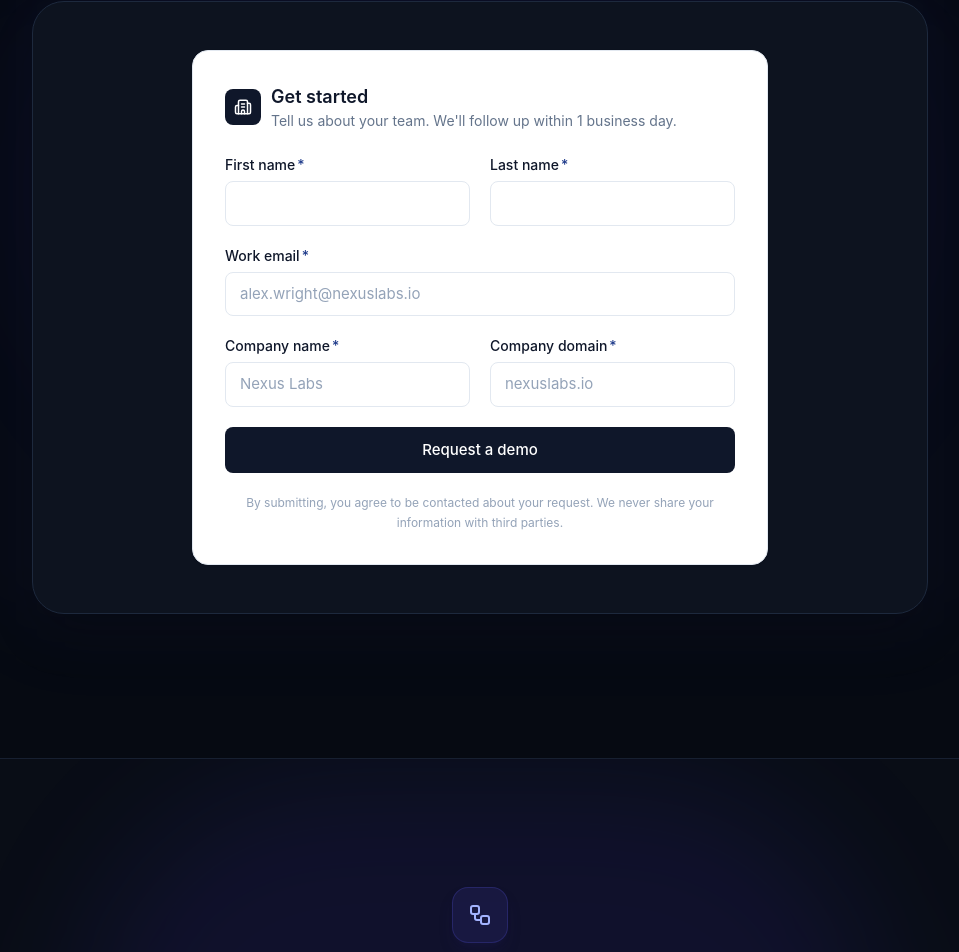
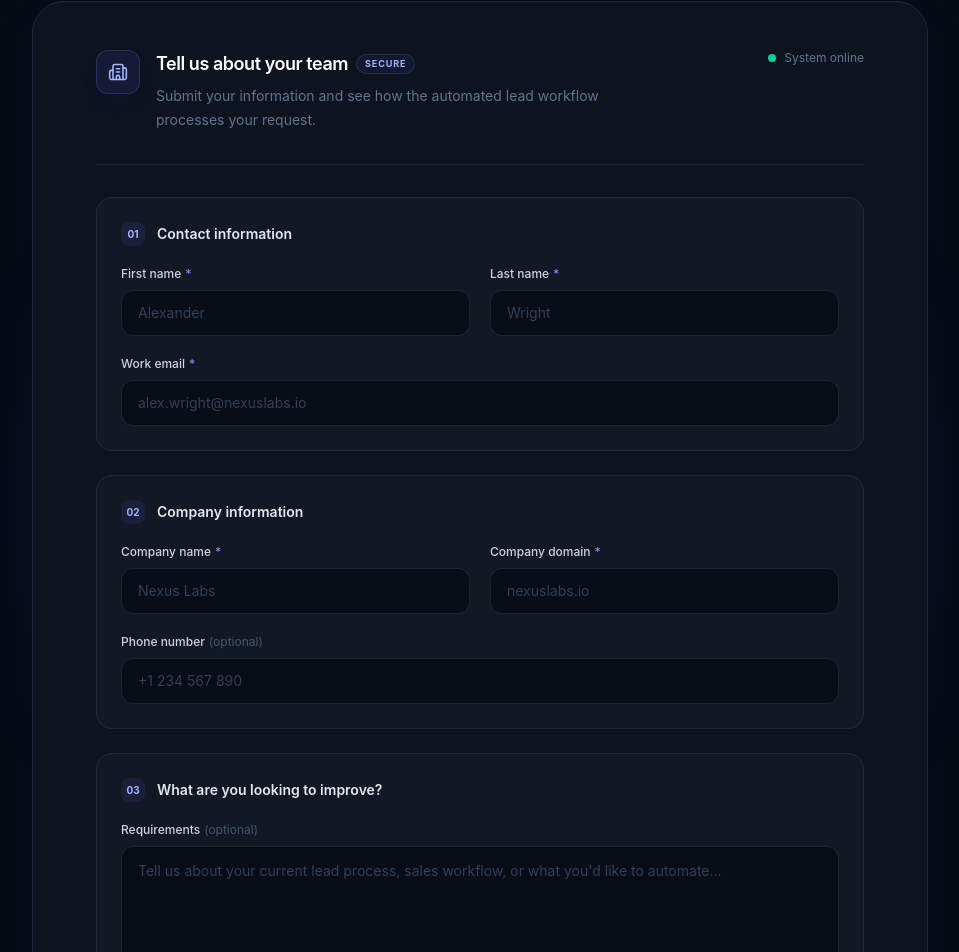
Before and after one commit to imamwahyuudii10/my-portfolio, a React (Vite) app: page / in a window 1280 px wide. Shown: the part 6190-7142 px from the top of the page, without its empty margins (160-1119 px from the left). Built offline with nearby package versions, Linux system fonts and the light colour scheme; no server answers.

Commit message:
update lead form

```diff
--- a/src/components/LeadForm.tsx
+++ b/src/components/LeadForm.tsx
@@ -1,21 +1,29 @@
-import { type FormEvent, useState } from "react";
-import { Loader2, AlertCircle, Building2 } from "lucide-react";
-import { createClient } from "@supabase/supabase-js";
+import {
+  type FormEvent,
+  useState,
+} from "react";
+
+import {
+  AlertCircle,
+  ArrowRight,
+  Building2,
+  CheckCircle2,
+  Loader2,
+  LockKeyhole,
+  Mail,
+  Sparkles,
+} from "lucide-react";
+
 import { submitLead } from "../services/leadService";
+
 import type {
   LeadFormErrors,
   LeadFormTouched,
   LeadFormValues,
   LeadSubmissionStatus,
 } from "../types/lead";
+
 import SuccessState from "./SuccessState";
-
-// Inisialisasi Supabase Client
-const supabaseUrl = import.meta.env.VITE_SUPABASE_URL || "";
-const supabaseAnonKey = import.meta.env.VITE_SUPABASE_ANON_KEY || "";
-const supabase = (supabaseUrl && supabaseAnonKey)
-  ? createClient(supabaseUrl, supabaseAnonKey)
-  : null;
 
 const INITIAL_VALUES: LeadFormValues = {
   firstName: "",
@@ -28,7 +36,10 @@ const INITIAL_VALUES: LeadFormValues = {
 };
 
 const EMAIL_PATTERN = /^[^\s@]+@[^\s@]+\.[^\s@]+$/;
-const DOMAIN_PATTERN = /^[a-z0-9]([a-z0-9-]*[a-z0-9])?(\.[a-z0-9]([a-z0-9-]*[a-z0-9])?)+$/i;
+
+const DOMAIN_PATTERN =
+  /^[a-z0-9]([a-z0-9-]*[a-z0-9])?(\.[a-z0-9]([a-z0-9-]*[a-z0-9])?)+$/i;
+
 const PHONE_PATTERN = /^[+]?[\d\s().-]{7,20}$/;
 
 function validateField(
@@ -39,60 +50,135 @@ function validateField(
 
   switch (name) {
     case "firstName":
-      return value.length === 0 ? "First name is required." : undefined;
+      return value.length === 0
+        ? "First name is required."
+        : undefined;
+
     case "lastName":
-      return value.length === 0 ? "Last name is required." : undefined;
+      return value.length === 0
+        ? "Last name is required."
+        : undefined;
+
     case "email":
-      if (value.length === 0) return "Work email is required.";
-      if (!EMAIL_PATTERN.test(value)) return "Enter a valid email address.";
+      if (value.length === 0) {
+        return "Work email is required.";
+      }
+
+      if (!EMAIL_PATTERN.test(value)) {
+        return "Enter a valid work email address.";
+      }
+
       return undefined;
+
     case "companyName":
-      return value.length === 0 ? "Company name is required." : undefined;
+      return value.length === 0
+        ? "Company name is required."
+        : undefined;
+
     case "companyDomain":
-      if (value.length === 0) return "Company domain is required.";
-      if (!DOMAIN_PATTERN.test(value))
+      if (value.length === 0) {
+        return "Company domain is required.";
+      }
+
+      if (!DOMAIN_PATTERN.test(value)) {
         return "Enter a valid domain, e.g. company.com.";
+      }
+
       return undefined;
+
     case "phone":
-      if (value.length === 0) return undefined;
-      return PHONE_PATTERN.test(value) ? undefined : "Enter a valid phone number.";
+      if (value.length === 0) {
+        return undefined;
+      }
+
+      return PHONE_PATTERN.test(value)
+        ? undefined
+        : "Enter a valid phone number.";
+
     case "message":
       return undefined;
+
     default:
       return undefined;
   }
 }
 
-function validateAll(values: LeadFormValues): LeadFormErrors {
+function validateAll(
+  values: LeadFormValues
+): LeadFormErrors {
   const errors: LeadFormErrors = {};
-  (Object.keys(values) as (keyof LeadFormValues)[]).forEach((key) => {
+
+  (
+    Object.keys(values) as (keyof LeadFormValues)[]
+  ).forEach((key) => {
     const error = validateField(key, values);
-    if (error) errors[key] = error;
+
+    if (error) {
+      errors[key] = error;
+    }
   });
+
   return errors;
 }
 
 export default function LeadForm() {
-  const [values, setValues] = useState<LeadFormValues>(INITIAL_VALUES);
-  const [errors, setErrors] = useState<LeadFormErrors>({});
-  const [touched, setTouched] = useState<LeadFormTouched>({});
-  const [status, setStatus] = useState<LeadSubmissionStatus>("idle");
-  const [submitError, setSubmitError] = useState<string | null>(null);
+  const [values, setValues] =
+    useState<LeadFormValues>(INITIAL_VALUES);
+
+  const [errors, setErrors] =
+    useState<LeadFormErrors>({});
+
+  const [touched, setTouched] =
+    useState<LeadFormTouched>({});
+
+  const [status, setStatus] =
+    useState<LeadSubmissionStatus>("idle");
+
+  const [submitError, setSubmitError] =
+    useState<string | null>(null);
 
   const isSubmitting = status === "submitting";
 
-  function handleChange(name: keyof LeadFormValues, value: string) {
-    const nextValues = { ...values, [name]: value };
+  function handleChange(
+    name: keyof LeadFormValues,
+    value: string
+  ) {
+    const nextValues = {
+      ...values,
+      [name]: value,
+    };
+
     setValues(nextValues);
 
+    /*
+     * Kalau sebelumnya form gagal submit,
+     * hilangkan global error saat user mulai memperbaiki data.
+     */
+    if (status === "error") {
+      setStatus("idle");
+      setSubmitError(null);
+    }
+
     if (touched[name]) {
-      setErrors((prev) => ({ ...prev, [name]: validateField(name, nextValues) }));
+      setErrors((prev) => ({
+        ...prev,
+        [name]: validateField(name, nextValues),
+      }));
     }
   }
 
-  function handleBlur(name: keyof LeadFormValues) {
-    setTouched((prev) => ({ ...prev, [name]: true }));
-    setErrors((prev) => ({ ...prev, [name]: validateField(name, values) }));
+  function handleBlur(
+    name: keyof LeadFormValues
+  ) {
+    setTouched((prev) => ({
+      ...prev,
+      [name]: true,
+    }));
+
+    setErrors((prev) => ({
+      ...prev,
+      [name]: validateField(name, values),
+    }));
   }
 
   function resetForm() {
@@ -103,11 +189,23 @@ export default function LeadForm() {
     setSubmitError(null);
   }
 
-  async function handleSubmit(event: FormEvent<HTMLFormElement>) {
+  async function handleSubmit(
+    event: FormEvent<HTMLFormElement>
+  ) {
     event.preventDefault();
 
+    /*
+     * Guard tambahan supaya user tidak melakukan
+     * double submit.
+     */
+    if (isSubmitting) {
+      return;
+    }
+
     const allErrors = validateAll(values);
+
     setErrors(allErrors);
+
     setTouched({
       firstName: true,
       lastName: true,
@@ -125,78 +223,154 @@ export default function LeadForm() {
     setStatus("submitting");
     setSubmitError(null);
 
-    // --- FITUR BARU: PENGECEKAN EMAIL DUPLIKAT ---
-    if (supabase) {
-      const { data: existingLead, error: checkError } = await supabase
-        .from("leads")
-        .select("id")
-        .eq("email", values.email.trim())
-        .maybeSingle();
+    /*
+     * IMPORTANT:
+     *
+     * Frontend TIDAK melakukan duplicate checking
+     * langsung ke Supabase.
+     *
+     * Semua business logic tetap berada di n8n:
+     *
+     * Frontend
+     *    ↓
+     * n8n Webhook
+     *    ↓
+     * Duplicate Check
+     *    ↓
+     * INSERT / UPDATE
+     *    ↓
+     * AI
+     *    ↓
+     * Supabase
+     */
 
-      if (checkError) {
-        console.error("Error checking existing lead:", checkError);
-      }
-
-      if (existingLead) {
-        setStatus("error");
-        setSubmitError("Email ini sudah pernah terdaftar. Silakan gunakan email lain.");
-        return; // Hentikan pendaftaran jika email ditemukan
-      }
-    }
-    // ----------------------------------------------
-
+    try {
       const result = await submitLead(values);
 
       if (result.success) {
         setStatus("success");
-    } else {
+        return;
+      }
+
       setStatus("error");
-      setSubmitError(result.errorMessage ?? "Something went wrong. Please try again.");
+
+      setSubmitError(
+        result.errorMessage ??
+          "We couldn't process your request. Please try again."
+      );
+    } catch {
+      setStatus("error");
+
+      setSubmitError(
+        "We couldn't connect to the service. Please try again in a moment."
+      );
     }
   }
 
+  /*
+   * Success screen hanya muncul setelah
+   * n8n benar-benar mengembalikan success.
+   */
   if (status === "success") {
     return (
-      <div className="mx-auto max-w-xl rounded-2xl border border-slate-200 bg-white shadow-sm shadow-slate-900/5">
-        <SuccessState firstName={values.firstName || "there"} onReset={resetForm} />
+      <div className="mx-auto max-w-2xl">
+        <SuccessState
+          firstName={values.firstName || "there"}
+          onReset={resetForm}
+        />
       </div>
     );
   }
 
   return (
-    <div className="mx-auto max-w-xl rounded-2xl border border-slate-200 bg-white p-6 shadow-sm shadow-slate-900/5 sm:p-8">
-      <div className="mb-6 flex items-center gap-2.5">
-        <div className="flex h-9 w-9 items-center justify-center rounded-lg bg-[#0F172A]">
-          <Building2 className="h-4.5 w-4.5 text-white" strokeWidth={2} />
+    <div className="mx-auto max-w-3xl">
+      {/* =========================================================
+          FORM INTRODUCTION
+      ========================================================= */}
+
+      <div className="mb-8 flex flex-col gap-5 border-b border-white/[0.07] pb-8 sm:flex-row sm:items-start sm:justify-between">
+        <div className="flex items-start gap-4">
+          <div className="flex h-11 w-11 shrink-0 items-center justify-center rounded-xl border border-indigo-400/20 bg-indigo-500/10 text-indigo-300 shadow-lg shadow-indigo-950/20">
+            <Building2
+              className="h-5 w-5"
+              strokeWidth={1.9}
+            />
           </div>
+
           <div>
-          <h3 className="text-lg font-semibold text-[#0F172A]">Get started</h3>
-          <p className="text-sm text-[#64748B]">
-            Tell us about your team. We'll follow up within 1 business day.
+            <div className="flex items-center gap-2">
+              <h3 className="text-lg font-semibold tracking-tight text-white">
+                Tell us about your team
+              </h3>
+
+              <span className="hidden rounded-full border border-indigo-400/15 bg-indigo-500/[0.08] px-2 py-0.5 text-[9px] font-bold uppercase tracking-widest text-indigo-300 sm:inline-flex">
+                Secure
+              </span>
+            </div>
+
+            <p className="mt-1.5 max-w-lg text-sm leading-6 text-slate-500">
+              Submit your information and see how the
+              automated lead workflow processes your request.
             </p>
           </div>
         </div>
 
-      <form noValidate onSubmit={handleSubmit} className="space-y-5">
+        <div className="flex shrink-0 items-center gap-2 text-xs text-slate-500">
+          <span className="relative flex h-2 w-2">
+            <span className="absolute inline-flex h-full w-full animate-ping rounded-full bg-emerald-400 opacity-50" />
+
+            <span className="relative inline-flex h-2 w-2 rounded-full bg-emerald-400" />
+          </span>
+
+          System online
+        </div>
+      </div>
+
+      {/* =========================================================
+          FORM
+      ========================================================= */}
+
+      <form
+        noValidate
+        onSubmit={handleSubmit}
+        className="space-y-6"
+      >
+        {/* Personal information */}
+
+        <FormGroup
+          eyebrow="01"
+          title="Contact information"
+        >
           <div className="grid grid-cols-1 gap-5 sm:grid-cols-2">
             <Field
               label="First name"
               name="firstName"
               value={values.firstName}
-            error={touched.firstName ? errors.firstName : undefined}
+              error={
+                touched.firstName
+                  ? errors.firstName
+                  : undefined
+              }
               onChange={handleChange}
               onBlur={handleBlur}
               autoComplete="given-name"
+              placeholder="Alexander"
               required
             />
+
             <Field
               label="Last name"
               name="lastName"
               value={values.lastName}
-            error={touched.lastName ? errors.lastName : undefined}
+              error={
+                touched.lastName
+                  ? errors.lastName
+                  : undefined
+              }
               onChange={handleChange}
               onBlur={handleBlur}
               autoComplete="family-name"
+              placeholder="Wright"
               required
             />
           </div>
@@ -206,31 +380,51 @@ export default function LeadForm() {
             name="email"
             type="email"
             value={values.email}
-          error={touched.email ? errors.email : undefined}
+            error={
+              touched.email
+                ? errors.email
+                : undefined
+            }
             onChange={handleChange}
             onBlur={handleBlur}
             autoComplete="email"
             placeholder="alex.wright@nexuslabs.io"
             required
           />
+        </FormGroup>
 
+        {/* Company */}
+
+        <FormGroup
+          eyebrow="02"
+          title="Company information"
+        >
           <div className="grid grid-cols-1 gap-5 sm:grid-cols-2">
             <Field
               label="Company name"
               name="companyName"
               value={values.companyName}
-            error={touched.companyName ? errors.companyName : undefined}
+              error={
+                touched.companyName
+                  ? errors.companyName
+                  : undefined
+              }
               onChange={handleChange}
               onBlur={handleBlur}
               autoComplete="organization"
               placeholder="Nexus Labs"
               required
             />
+
             <Field
               label="Company domain"
               name="companyDomain"
               value={values.companyDomain}
-            error={touched.companyDomain ? errors.companyDomain : undefined}
+              error={
+                touched.companyDomain
+                  ? errors.companyDomain
+                  : undefined
+              }
               onChange={handleChange}
               onBlur={handleBlur}
               placeholder="nexuslabs.io"
@@ -238,62 +432,187 @@ export default function LeadForm() {
             />
           </div>
 
-        {/* <Field
+          <Field
             label="Phone number"
             name="phone"
             type="tel"
             value={values.phone}
-          error={touched.phone ? errors.phone : undefined}
+            error={
+              touched.phone
+                ? errors.phone
+                : undefined
+            }
             onChange={handleChange}
             onBlur={handleBlur}
             autoComplete="tel"
-          placeholder="+1 (234) 567-890"
+            placeholder="+1 234 567 890"
             optional
-        /> */}
+          />
+        </FormGroup>
 
+        {/* Requirements */}
 
-        {status === "error" && submitError && (
+        <FormGroup
+          eyebrow="03"
+          title="What are you looking to improve?"
+        >
+          <TextAreaField
+            label="Requirements"
+            name="message"
+            value={values.message}
+            error={
+              touched.message
+                ? errors.message
+                : undefined
+            }
+            onChange={handleChange}
+            onBlur={handleBlur}
+            placeholder="Tell us about your current lead process, sales workflow, or what you'd like to automate..."
+            optional
+          />
+        </FormGroup>
+
+        {/* =========================================================
+            ERROR
+        ========================================================= */}
+
+        {status === "error" &&
+          submitError && (
             <div
               role="alert"
-            className="flex items-start gap-2.5 rounded-lg border border-red-100 bg-red-50 px-3.5 py-3 text-sm text-red-700"
+              aria-live="polite"
+              className="flex items-start gap-3 rounded-xl border border-red-400/20 bg-red-500/[0.08] px-4 py-3.5 text-sm text-red-200"
             >
-            <AlertCircle className="mt-0.5 h-4 w-4 shrink-0" />
-            <span>{submitError}</span>
+              <AlertCircle className="mt-0.5 h-4 w-4 shrink-0 text-red-400" />
+
+              <div>
+                <p className="font-medium">
+                  We couldn't submit your request.
+                </p>
+
+                <p className="mt-1 text-xs leading-5 text-red-300/70">
+                  {submitError}
+                </p>
+              </div>
             </div>
           )}
 
+        {/* =========================================================
+            SUBMIT
+        ========================================================= */}
+
+        <div className="border-t border-white/[0.07] pt-6">
           <button
             type="submit"
             disabled={isSubmitting}
             aria-busy={isSubmitting}
-          className="flex w-full items-center justify-center gap-2 rounded-lg bg-[#0F172A] px-5 py-3 text-[15px] font-medium text-white transition-colors hover:bg-[#1E293B] focus:outline-none focus:ring-4 focus:ring-[#0F172A]/20 disabled:cursor-not-allowed disabled:opacity-70"
+            className="group flex w-full items-center justify-center gap-2.5 rounded-xl bg-white px-6 py-3.5 text-sm font-semibold text-slate-950 shadow-xl shadow-black/20 transition-all duration-300 hover:-translate-y-0.5 hover:bg-slate-100 hover:shadow-2xl focus:outline-none focus-visible:ring-4 focus-visible:ring-white/20 disabled:cursor-not-allowed disabled:translate-y-0 disabled:opacity-60 sm:text-[15px]"
           >
             {isSubmitting ? (
               <>
                 <Loader2 className="h-4 w-4 animate-spin" />
-              Submitting...
+
+                Processing your request...
               </>
             ) : (
-            "Request a demo"
+              <>
+                Submit Lead
+
+                <ArrowRight className="h-4 w-4 transition-transform duration-300 group-hover:translate-x-1" />
+              </>
             )}
           </button>
 
-        <p className="text-center text-xs leading-relaxed text-[#94A3B8]">
-          By submitting, you agree to be contacted about your request. We
-          never share your information with third parties.
+          {/* Trust footer */}
+
+          <div className="mt-5 flex flex-col items-center justify-center gap-3 text-center text-xs text-slate-600 sm:flex-row">
+            <span className="inline-flex items-center gap-1.5">
+              <LockKeyhole className="h-3.5 w-3.5 text-emerald-400" />
+
+              Secure submission
+            </span>
+
+            <span className="hidden text-slate-800 sm:inline">
+              •
+            </span>
+
+            <span className="inline-flex items-center gap-1.5">
+              <Sparkles className="h-3.5 w-3.5 text-indigo-400" />
+
+              AI-assisted qualification
+            </span>
+
+            <span className="hidden text-slate-800 sm:inline">
+              •
+            </span>
+
+            <span className="inline-flex items-center gap-1.5">
+              <Mail className="h-3.5 w-3.5 text-slate-500" />
+
+              Human-reviewed outreach
+            </span>
+          </div>
+
+          <p className="mx-auto mt-4 max-w-xl text-center text-[11px] leading-5 text-slate-600">
+            By submitting this form, you agree to be
+            contacted regarding your request.
           </p>
+        </div>
       </form>
     </div>
   );
 }
+
+/* ===============================================================
+   FORM GROUP
+================================================================ */
+
+interface FormGroupProps {
+  eyebrow: string;
+  title: string;
+  children: React.ReactNode;
+}
+
+function FormGroup({
+  eyebrow,
+  title,
+  children,
+}: FormGroupProps) {
+  return (
+    <div className="rounded-2xl border border-white/[0.07] bg-white/[0.025] p-5 sm:p-6">
+      <div className="mb-5 flex items-center gap-3">
+        <span className="flex h-6 w-6 items-center justify-center rounded-lg bg-indigo-500/10 text-[10px] font-bold text-indigo-300">
+          {eyebrow}
+        </span>
+
+        <h4 className="text-sm font-semibold text-slate-200">
+          {title}
+        </h4>
+      </div>
+
+      <div className="space-y-5">
+        {children}
+      </div>
+    </div>
+  );
+}
+
+/* ===============================================================
+   INPUT
+================================================================ */
 
 interface FieldProps {
   label: string;
   name: keyof LeadFormValues;
   value: string;
   error?: string;
-  onChange: (name: keyof LeadFormValues, value: string) => void;
-  onBlur: (name: keyof LeadFormValues) => void;
+  onChange: (
+    name: keyof LeadFormValues,
+    value: string
+  ) => void;
+  onBlur: (
+    name: keyof LeadFormValues
+  ) => void;
   type?: string;
   autoComplete?: string;
   placeholder?: string;
@@ -320,37 +639,143 @@ function Field({
     <div>
       <label
         htmlFor={name}
-        className="mb-1.5 block text-sm font-medium text-[#0F172A]"
+        className="mb-2 flex items-center gap-1 text-xs font-medium text-slate-300"
       >
         {label}
+
         {optional && (
-          <span className="font-normal text-[#94A3B8]"> (optional)</span>
+          <span className="font-normal text-slate-600">
+            (optional)
+          </span>
         )}
-        {required && <span className="ml-0.5 text-[#1E3A8A]">*</span>}
+
+        {required && (
+          <span
+            className="text-indigo-400"
+            aria-hidden="true"
+          >
+            *
+          </span>
+        )}
       </label>
+
       <input
         id={name}
         name={name}
         type={type}
         value={value}
-        onChange={(e) => onChange(name, e.target.value)}
+        onChange={(event) =>
+          onChange(name, event.target.value)
+        }
         onBlur={() => onBlur(name)}
         autoComplete={autoComplete}
         placeholder={placeholder}
         aria-required={required}
         aria-invalid={Boolean(error)}
-        aria-describedby={error ? errorId : undefined}
-        className={`w-full rounded-lg border bg-white px-3.5 py-2.5 text-[15px] text-[#0F172A] placeholder:text-[#94A3B8] transition-colors focus:outline-none focus:ring-4 ${
+        aria-describedby={
+          error ? errorId : undefined
+        }
+        className={`w-full rounded-xl border bg-[#080D17] px-4 py-3 text-sm text-white outline-none transition-all duration-200 placeholder:text-slate-700 ${
           error
-            ? "border-red-300 focus:border-red-400 focus:ring-red-100"
-            : "border-slate-200 focus:border-[#1E3A8A] focus:ring-[#1E3A8A]/10"
+            ? "border-red-400/50 bg-red-500/[0.035] focus:border-red-400 focus:ring-4 focus:ring-red-500/10"
+            : "border-white/[0.09] hover:border-white/[0.15] focus:border-indigo-400/60 focus:ring-4 focus:ring-indigo-500/10"
         }`}
       />
+
       {error && (
-        <p id={errorId} role="alert" className="mt-1.5 text-xs text-red-600">
+        <p
+          id={errorId}
+          role="alert"
+          className="mt-2 flex items-center gap-1.5 text-xs text-red-400"
+        >
+          <AlertCircle className="h-3 w-3 shrink-0" />
+
           {error}
         </p>
       )}
     </div>
   );
 }
+
+/* ===============================================================
+   TEXTAREA
+================================================================ */
+
+interface TextAreaFieldProps {
+  label: string;
+  name: keyof LeadFormValues;
+  value: string;
+  error?: string;
+  onChange: (
+    name: keyof LeadFormValues,
+    value: string
+  ) => void;
+  onBlur: (
+    name: keyof LeadFormValues
+  ) => void;
+  placeholder?: string;
+  optional?: boolean;
+}
+
+function TextAreaField({
+  label,
+  name,
+  value,
+  error,
+  onChange,
+  onBlur,
+  placeholder,
+  optional,
+}: TextAreaFieldProps) {
+  const errorId = `${name}-error`;
+
+  return (
+    <div>
+      <label
+        htmlFor={name}
+        className="mb-2 flex items-center gap-1 text-xs font-medium text-slate-300"
+      >
+        {label}
+
+        {optional && (
+          <span className="font-normal text-slate-600">
+            (optional)
+          </span>
+        )}
+      </label>
+
+      <textarea
+        id={name}
+        name={name}
+        value={value}
+        rows={5}
+        onChange={(event) =>
+          onChange(name, event.target.value)
+        }
+        onBlur={() => onBlur(name)}
+        placeholder={placeholder}
+        aria-invalid={Boolean(error)}
+        aria-describedby={
+          error ? errorId : undefined
+        }
+        className={`w-full resize-none rounded-xl border bg-[#080D17] px-4 py-3 text-sm leading-6 text-white outline-none transition-all duration-200 placeholder:text-slate-700 ${
+          error
+            ? "border-red-400/50 focus:border-red-400 focus:ring-4 focus:ring-red-500/10"
+            : "border-white/[0.09] hover:border-white/[0.15] focus:border-indigo-400/60 focus:ring-4 focus:ring-indigo-500/10"
+        }`}
+      />
+
+      {error && (
+        <p
+          id={errorId}
+          role="alert"
+          className="mt-2 flex items-center gap-1.5 text-xs text-red-400"
+        >
+          <AlertCircle className="h-3 w-3 shrink-0" />
+
+          {error}
+        </p>
+      )}
+    </div>
+  );
+}
```
Lines whose indentation alone changed are shown as unchanged.
